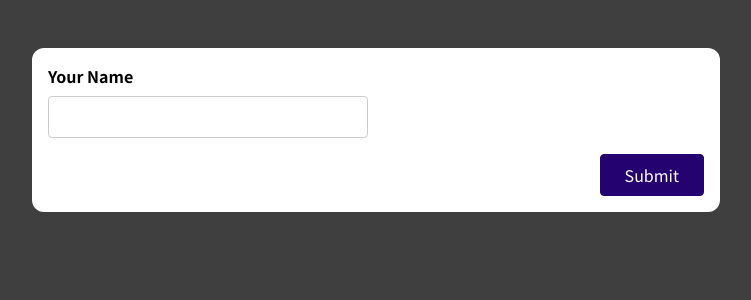
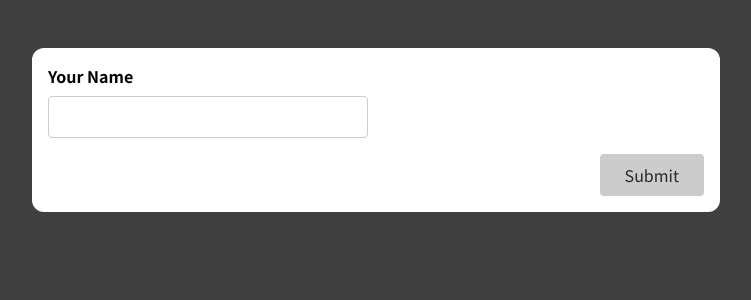
Before and after one commit to jjhay-bot/Form-Input-react-, a React (Create React App) app: page / in a window 1280 px wide. Shown: the top 300 px of the page, without its empty margins (264-1015 px from the left). Built offline with nearby package versions, Linux system fonts and the light colour scheme.

Commit message:
submit button disable if conditions

```diff
--- a/src/components/SimpleInput.js
+++ b/src/components/SimpleInput.js
@@ -6,6 +6,12 @@
 
   const enteredNameIsValid = enteredName.trim() !== '';
   const nameInputIsValid = !enteredNameIsValid && enteredNameTouched;
+
+  let formIsValid = false;
+
+  if (enteredNameIsValid) {
+    formIsValid = true;
+  }
 
   const nameInputChanceHandler = event => {
     setEnteredName(event.target.value);
@@ -45,7 +51,7 @@
         {nameInputIsValid && <p className='error-text'>Name must not be empty.</p>}
       </div>
       <div className="form-actions">
-        <button>Submit</button>
+        <button disabled={!formIsValid}>Submit</button>
       </div>
     </form>
   );
--- a/src/index.css
+++ b/src/index.css
@@ -100,3 +100,12 @@
 .error-text {
   color: #b40e0e;
 }
+
+button:disabled,
+button.disabled:hover,
+button.disabled:active {
+  background-color:  #ccc;
+  color: #292929;
+  border-color:  #cccc;
+  cursor: not-allowed;
+};
```
Also changed, not shown: 1 other file (tests, documents, lock files or other folders).
